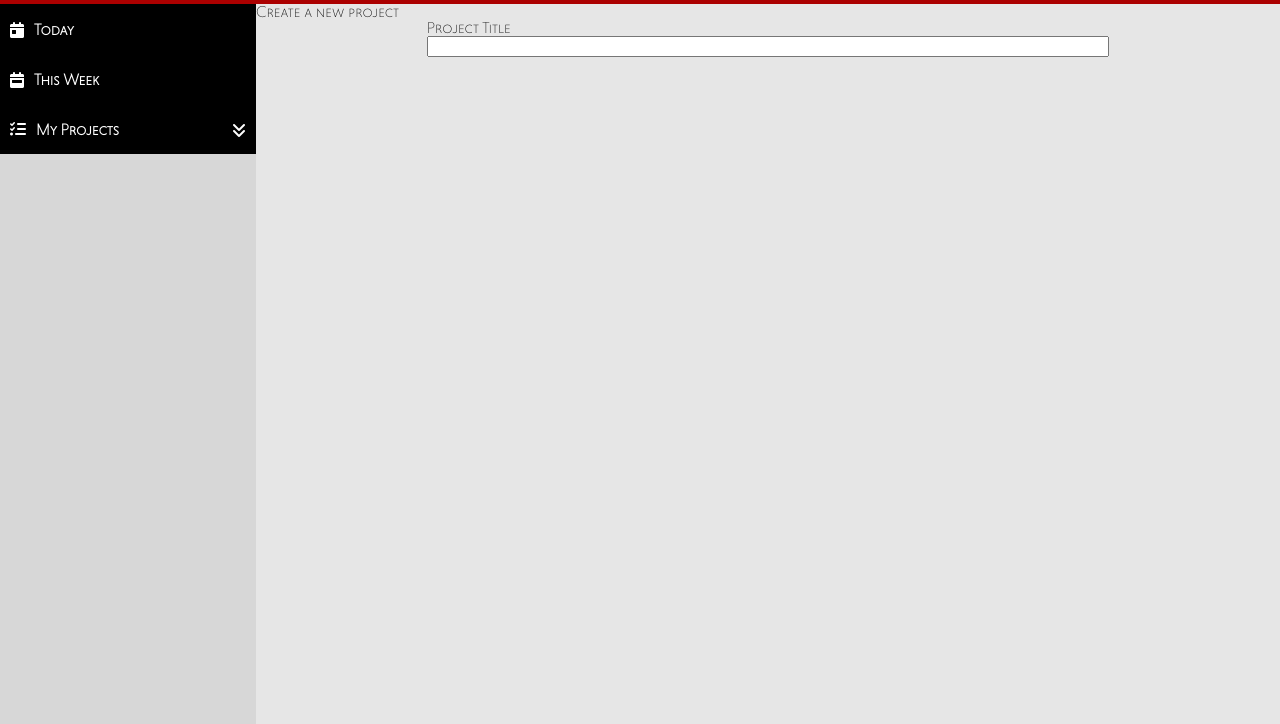
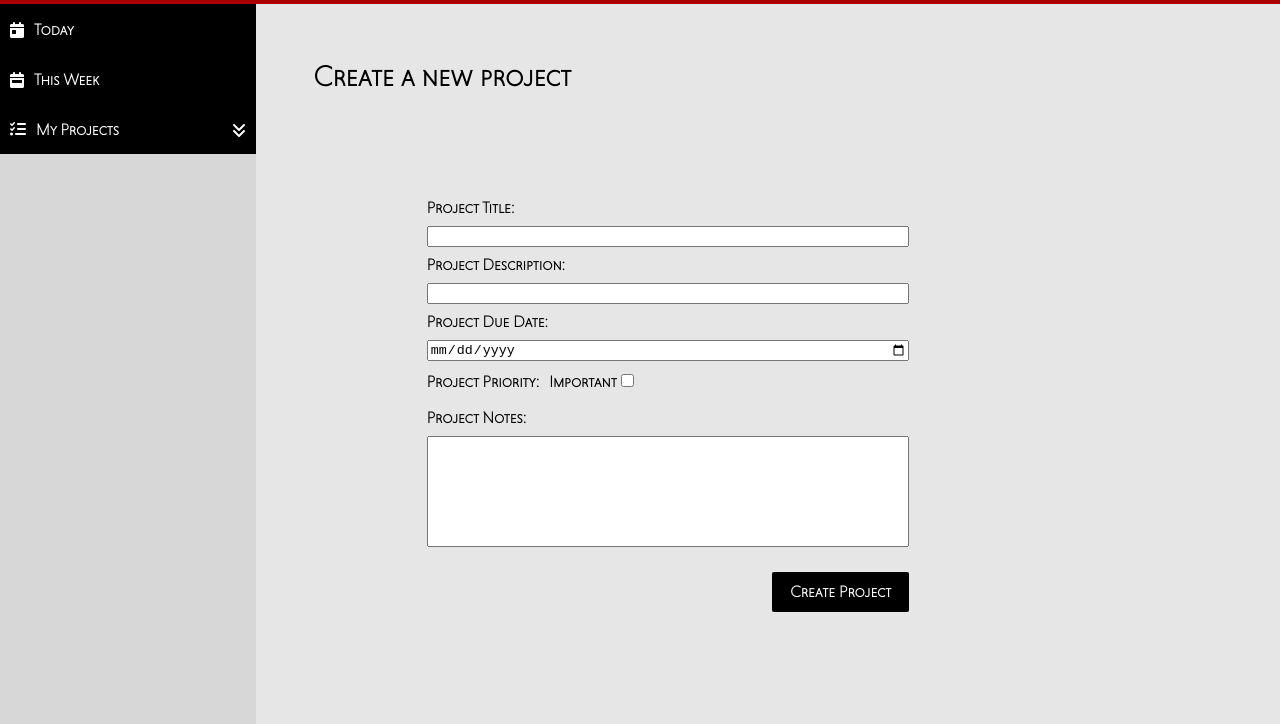
Before and after one commit to funkosaur/Funtasktick, a website built with webpack: page src/index.html in a window 1280 px wide. Shown: the part 76-800 px from the top of the page. Built offline with nearby package versions, Linux system fonts and the light colour scheme.

Commit message:
starrted taking form info

```diff
--- a/src/index.js
+++ b/src/index.js
@@ -1,4 +1,27 @@
 import './styles/style.css';
 import formPage from "./pages/formPage.js";
 
+
 formPage()
+
+const submitButton = document.querySelector("#submitButton");
+const projectTitle = document.querySelector("#projectTitle");
+const projectDescription = document.querySelector("#projectDescription");
+const projectDueDate = document.querySelector("#projectDueDate");
+const projectPriority = document.querySelector("#projectPriorityCheckbox1");
+const projectNotes = document.querySelector("#projectNotes")
+const projects = [];
+
+const projectFactory = (title, description, dueDate, priority, notes) => {
+    return {title, description, dueDate, priority, notes}
+}
+
+function processFormInfo(e) {
+    e.preventDefault();
+    const newProject = projectFactory(projectTitle.value, projectDescription.value, projectDueDate.value, projectPriority.value, projectNotes.value)
+    projects.push(newProject);
+    this.reset()
+    console.log(projects)
+}
+
+submitButton.addEventListener("submit", processFormInfo);
--- a/src/pages/formPage.js
+++ b/src/pages/formPage.js
@@ -17,13 +17,68 @@ const formPage = () => {
   const projectTitleLabel = document.createElement("label");
   projectTitleLabel.for = "projectTitle";
   projectTitleLabel.classList.add("formLabels");
-  projectTitleLabel.textContent = "Project Title";
+  projectTitleLabel.textContent = "Project Title:";
   formContent.appendChild(projectTitleLabel);
 
   const projectTitle = document.createElement("input");
   projectTitle.type = "text";
   projectTitle.setAttribute("id", "projectTitle");
   formContent.appendChild(projectTitle);
+
+  const projectDescriptionLabel = document.createElement("label");
+  projectDescriptionLabel.for = "projectDescription";
+  projectDescriptionLabel.classList.add("formLabels");
+  projectDescriptionLabel.textContent = "Project Description:";
+  formContent.appendChild(projectDescriptionLabel);
+
+  const projectDescription = document.createElement("input");
+  projectDescription.type = "text";
+  projectDescription.setAttribute("id", "projectDescription");
+  formContent.appendChild(projectDescription);
+
+  const projectDueDateLabel = document.createElement("label");
+  projectDueDateLabel.for = "projectDueDate";
+  projectDueDateLabel.classList.add("formLabels");
+  projectDueDateLabel.textContent = "Project Due Date:";
+  formContent.appendChild(projectDueDateLabel);
+
+  const projectDueDate = document.createElement("input");
+  projectDueDate.type = "date";
+  projectDueDate.setAttribute("id", "projectDueDate");
+  formContent.appendChild(projectDueDate);
+
+  const priorityDiv = document.createElement("div");
+  priorityDiv.classList.add("formLabels");
+  priorityDiv.textContent = "Project Priority:";
+  priorityDiv.setAttribute("id", "projectPriority");
+  formContent.appendChild(priorityDiv);
+
+  const projectPriorityLabel1 = document.createElement("label");
+  projectPriorityLabel1.for = "projectPriorityCheckbox1";
+  projectPriorityLabel1.textContent = "Important";
+  priorityDiv.appendChild(projectPriorityLabel1);
+
+  const projectPriority1 = document.createElement("input");
+  projectPriority1.type = "checkbox";
+  projectPriority1.setAttribute("id", "projectPriorityCheckbox1");
+  priorityDiv.appendChild(projectPriority1);
+
+  const projectNotesLabel = document.createElement("label");
+  projectNotesLabel.for = "projectNotes";
+  projectNotesLabel.classList.add("formLabels");
+  projectNotesLabel.textContent = "Project Notes:";
+  formContent.appendChild(projectNotesLabel);
+
+  const projectNotes = document.createElement("textarea");
+  projectNotes.setAttribute("id", "projectNotes");
+  projectNotes.rows = 7;
+  formContent.appendChild(projectNotes);
+
+  const submitButton = document.createElement("input");
+  submitButton.setAttribute("id", "submitButton");
+  submitButton.type = "submit";
+  submitButton.value = "Create Project";
+  formContent.appendChild(submitButton);
 };
 
 export default formPage;
--- a/src/styles/formPage.css
+++ b/src/styles/formPage.css
@@ -2,11 +2,17 @@
   display: grid;
   grid-template-columns: 0.5fr minmax(auto, 2fr) 0.5fr;
   grid-template-rows: 1fr 4fr;
+  row-gap: 5em;
+  font-weight: bold;
 }
 
 #formTitle {
   grid-row: 1/2;
   grid-column: 1/4;
+  margin-top: 2em;
+  margin-left: 2em;
+  font-size: 1.8em;
+
 }
 
 #formContent {
@@ -14,4 +20,46 @@
   grid-column: 2/3;
   display: flex;
   flex-direction: column;
+  padding: 0px 200px 0px 0px;
 }
+
+#projectPriority label{
+  margin-left: 10px;
+}
+
+.formLabels {
+  margin: 10px 0px 10px 0px;
+}
+
+textarea {
+  resize: none;
+}
+
+#submitButton {
+  background: var(--lightReddish);
+  border-radius: 2px;
+  color: white;
+  cursor: pointer;
+  font-family: Niveau;
+  font-size: 16px;
+  font-weight: bold;
+  line-height: 24px;
+  opacity: 1;
+  outline: 0 solid transparent;
+  padding: 8px 18px;
+  user-select: none;
+  -webkit-user-select: none;
+  touch-action: manipulation;
+  width: fit-content;
+  word-break: break-word;
+  border: 0;
+  display: flex;
+  justify-content: space-around;
+  align-items: center;
+  margin-top: 25px;
+  align-self: flex-end;
+}
+
+#submitButton:hover {
+  background-color: var(--lightRed);
+}
```
Also changed, not shown: src/functions/takingFormInfo.js (+23 -0 lines).
